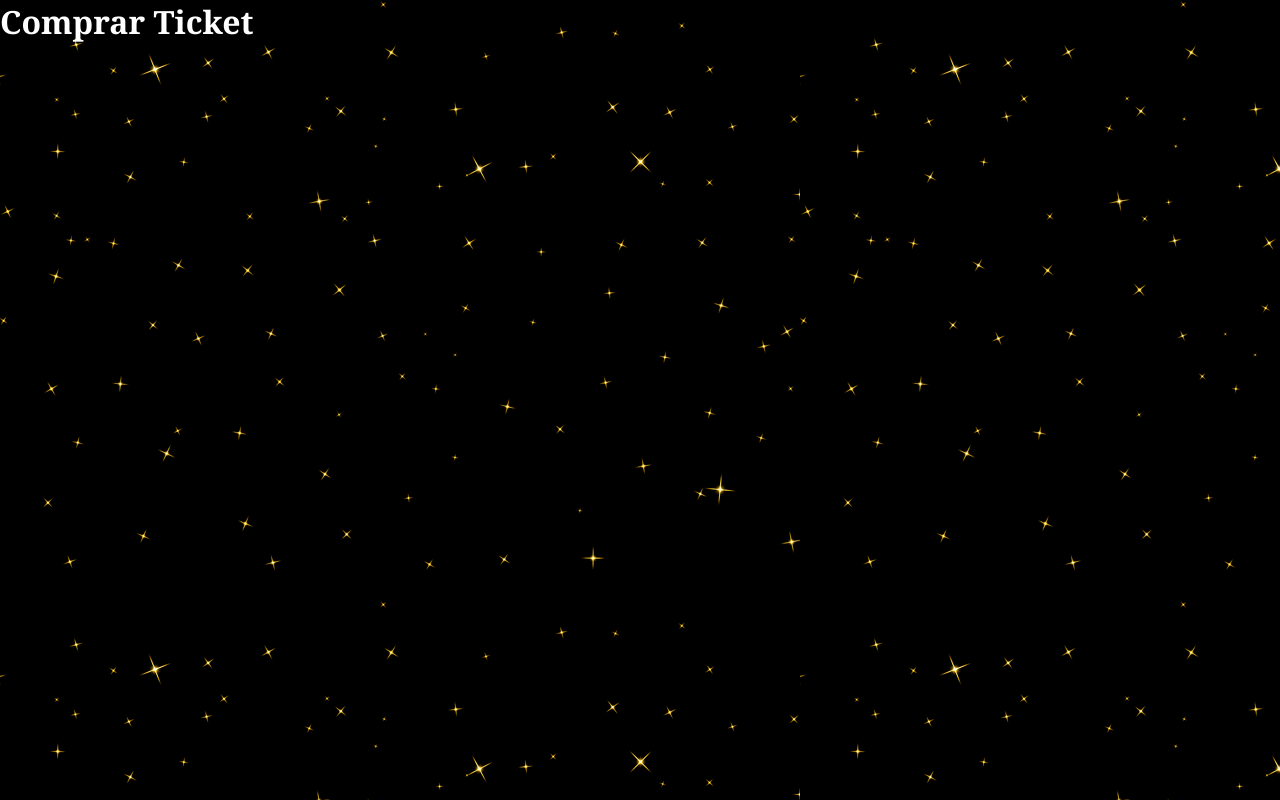
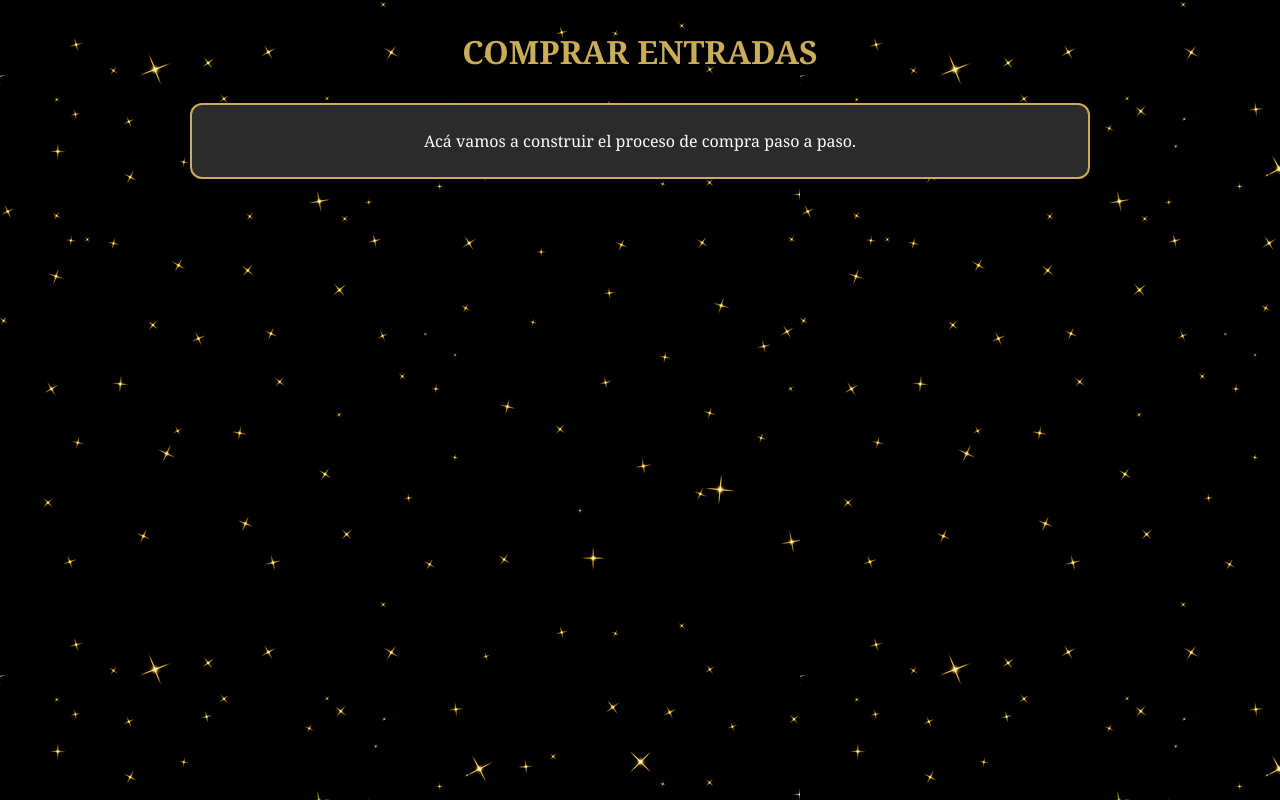
Before and after one commit to RiveroMariaFlorencia/cine, a React (Vite) app in the folder cine/: page /comprar-ticket in a window 1280 px wide. Built offline with nearby package versions, Linux system fonts and the light colour scheme.

Commit message:
Creacion de la estructura inicial de ComprarTicket

```diff
--- /dev/null
+++ b/cine/src/pages/ComprarTicket.css
@@ -0,0 +1,31 @@
+.pagina-compra {
+    min-height: 100vh;
+
+    padding: 30px 20px;
+
+    color: white;
+}
+
+.pagina-compra h1 {
+    text-align: center;
+
+    color: #CBAC59;
+
+    margin-bottom: 30px;
+}
+
+.contenedor-compra {
+    width: 900px;
+    max-width: 90%;
+
+    margin: 0 auto;
+
+    padding: 25px 40px;
+
+    background-color: #2B2B2B;
+
+    border: 2px solid #CBAC59;
+    border-radius: 12px;
+
+    text-align: center;
+}
--- a/cine/src/pages/ComprarTicket.jsx
+++ b/cine/src/pages/ComprarTicket.jsx
@@ -1,9 +1,27 @@
+import "./ComprarTicket.css";
+
+// Componente principal de la página de compra.
+// En React, un componente es una función que devuelve JSX.
 function ComprarTicket() {
+
     return (
-        <main>
-            <h1>Comprar Ticket</h1>
+        <main className="pagina-compra">
+
+            <h1>COMPRAR ENTRADAS</h1>
+
+            <section className="contenedor-compra">
+
+                <p>
+                    Acá vamos a construir el proceso de compra
+                    paso a paso.
+                </p>
+
+            </section>
+
         </main>
     );
 }
 
+// Exportamos el componente para poder usarlo
+// desde App.jsx mediante React Router.
 export default ComprarTicket;
```
